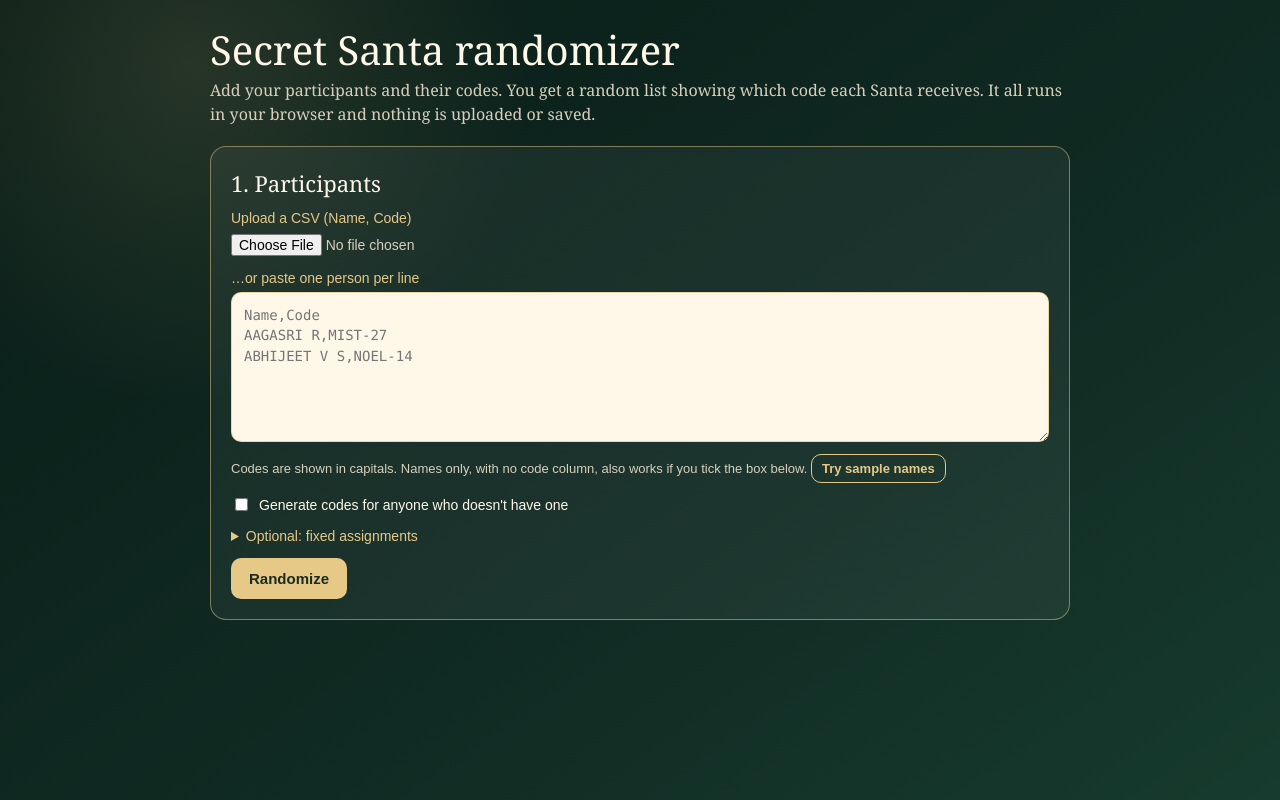
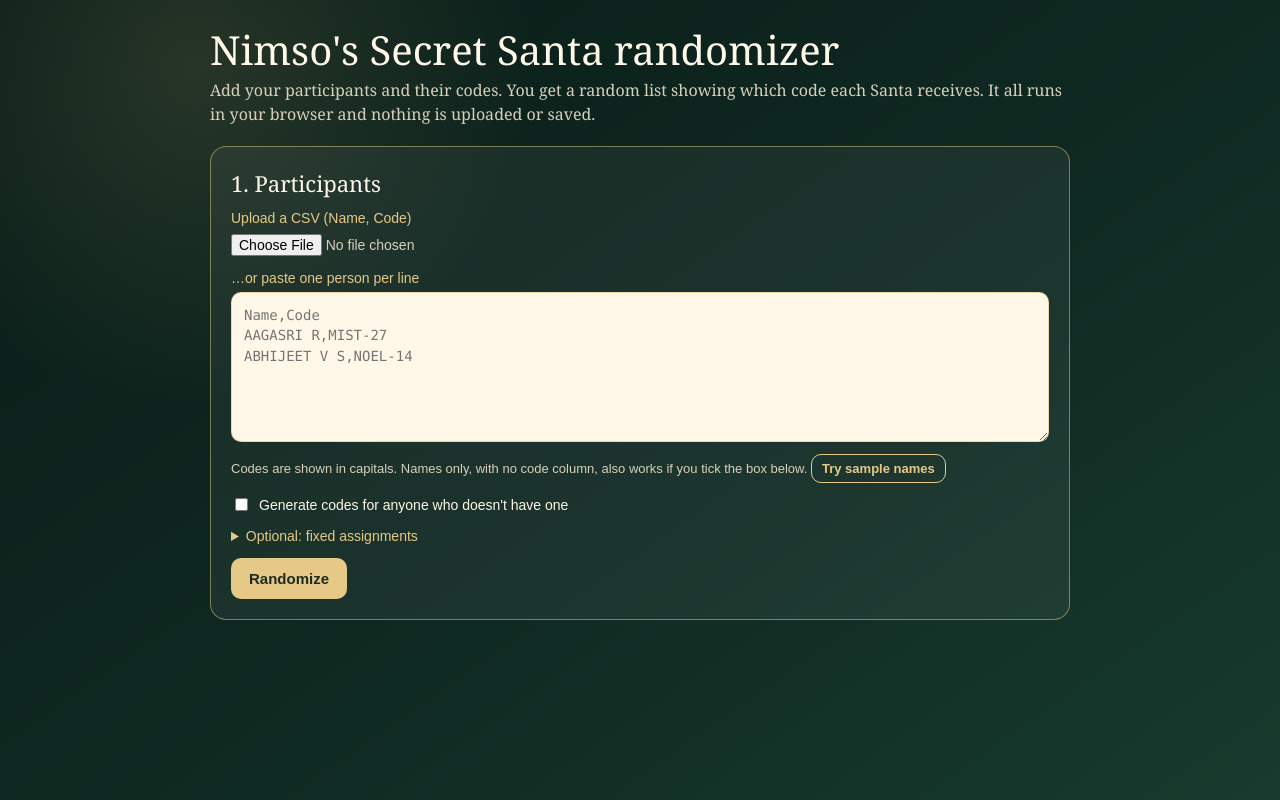
Before and after one commit to mithunanimso/Secret-Santa-Randomizer, a plain HTML site: page index.html in a window 1280 px wide. Drawn offline with Linux system fonts and the light colour scheme.

Commit message:
Update index.html

```diff
--- a/index.html
+++ b/index.html
@@ -3,7 +3,7 @@
 <head>
 <meta charset="utf-8">
 <meta name="viewport" content="width=device-width, initial-scale=1">
-<title>Secret Santa randomizer</title>
+<title>Nimso's Secret Santa randomizer</title>
 <meta name="description" content="Upload names and codes, get a random Secret Santa list with recipient codes. Runs in your browser; nothing is uploaded.">
 <style>
 :root{--forest:#102b23;--gold:#e6c987;--cream:#fff8e9;--muted:#d8d0bd;--red:#9b3d36;--ok:#8fd19e}
@@ -48,7 +48,7 @@ td.act button{margin-left:6px}
 </head>
 <body>
 <main>
-<h1>Secret Santa randomizer</h1>
+<h1>Nimso's Secret Santa randomizer</h1>
 <p class="lead">Add your participants and their codes. You get a random list showing which code each Santa receives. It all runs in your browser and nothing is uploaded or saved.</p>
 
 <section class="panel" aria-labelledby="h1">
```
